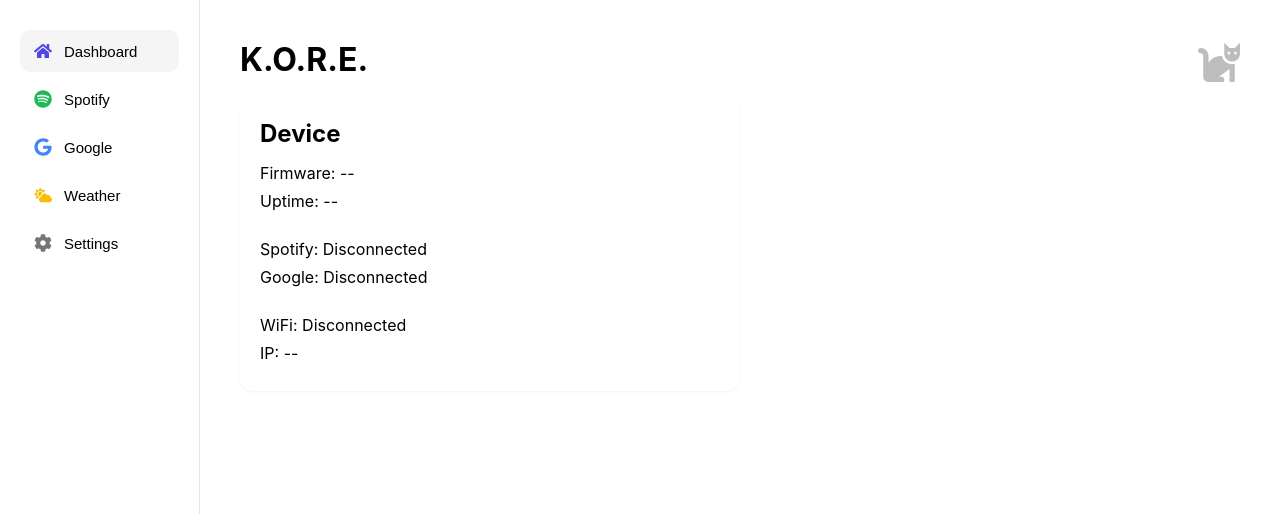
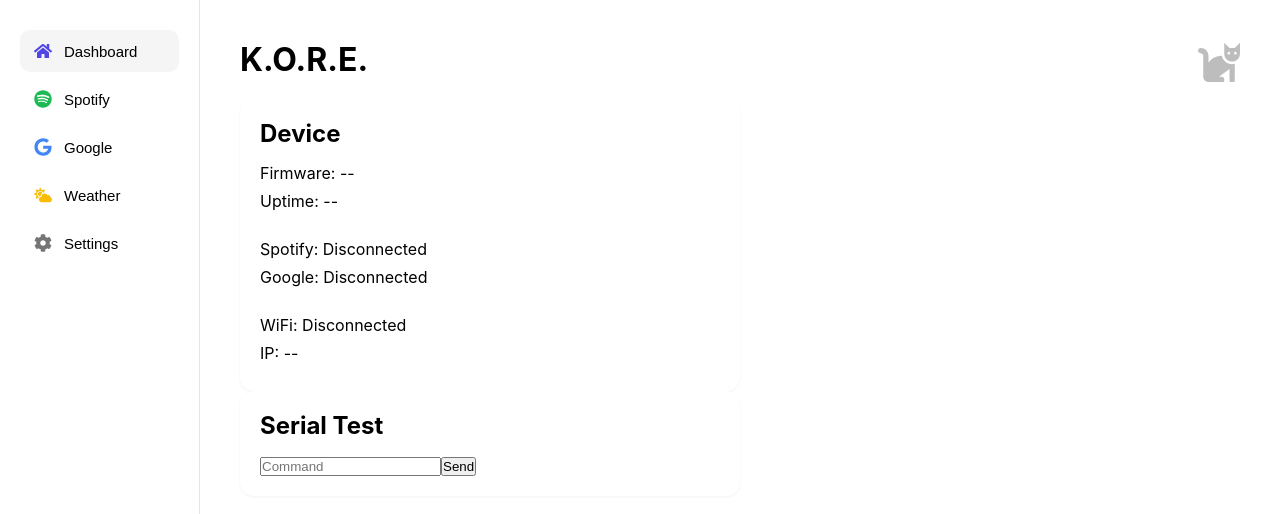
Before and after one commit to cellozero666/kore_companion_app, a React (Vite) app: page / in a window 1280 px wide. Shown: the top 514 px of the page. Built offline with nearby package versions, Linux system fonts and the light colour scheme.

Commit message:
temporary input for serial debugging

```diff
--- a/src/pages/Dashboard.jsx
+++ b/src/pages/Dashboard.jsx
@@ -1,4 +1,6 @@
 import { FaCat } from "react-icons/fa";
+import { useState } from "react";
+import { sendSerialCommand } from "../services/koreApi";
 
 export default function Dashboard({
   connected,
@@ -12,6 +14,15 @@ export default function Dashboard({
   connectToKore,
   disconnectFromKore,
 }) {
+  const [serialCmd, setSerialCmd] = useState("");
+
+  async function handleSendSerial() {
+    if (serialCmd) {
+      await sendSerialCommand(serialCmd);
+      setSerialCmd("");
+    }
+  }
+
   function formatUptime(uptimeSeconds) {
     const seconds = parseInt(uptimeSeconds, 10);
 
@@ -62,6 +73,17 @@ export default function Dashboard({
         </p>
         <p>IP: {wifiIp}</p>
       </div>
+
+      <div className="card">
+        <h2>Serial Test</h2>
+        <input
+            type="text"
+            placeholder="Command"
+            value={serialCmd}
+            onChange={(e) => setSerialCmd(e.target.value)}
+        />
+        <button onClick={handleSendSerial}>Send</button>
+      </div>
     </>
   );
 }
```
